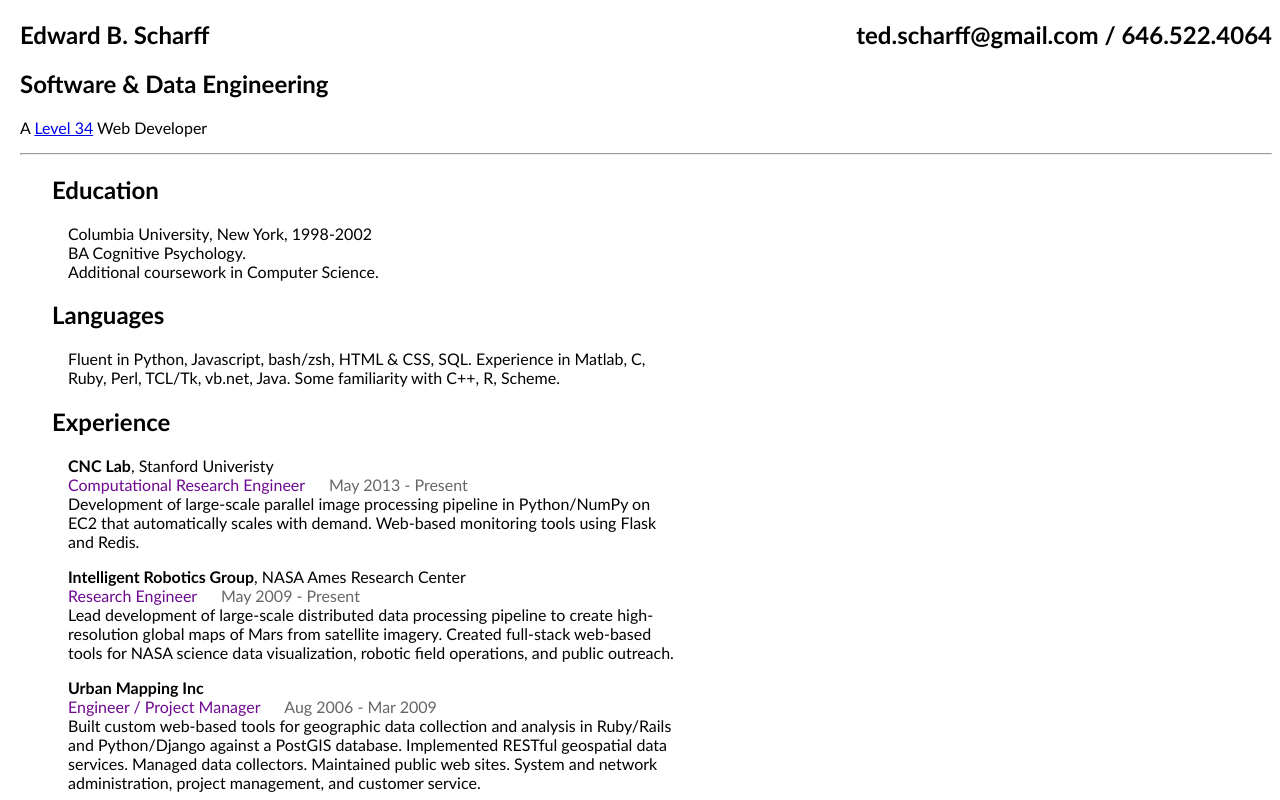
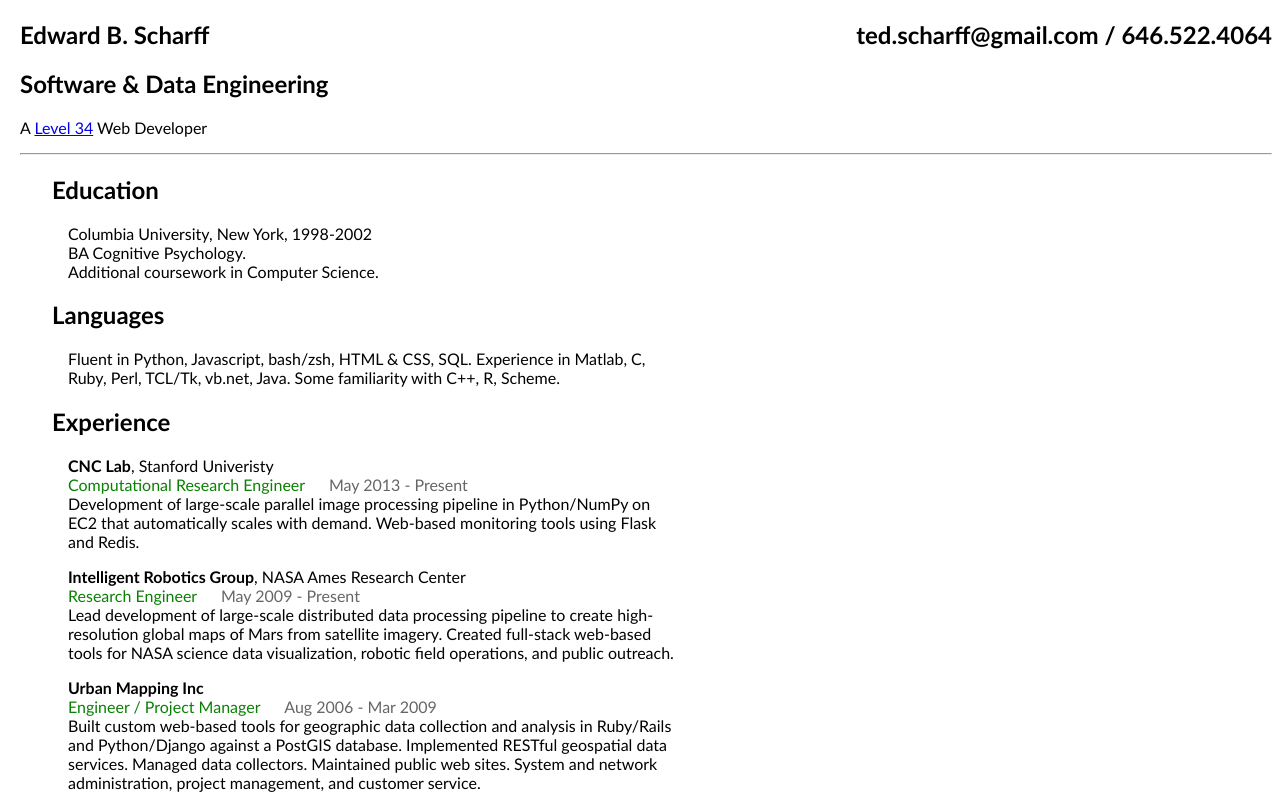
Before and after one commit to jessehattabaugh/deleted.github.io, a plain HTML site: page resume.html in a window 1280 px wide. Shown: the top 800 px of the page. Drawn offline with Linux system fonts and the light colour scheme.

Commit message:
purple text looked like links

```diff
--- a/resume.html
+++ b/resume.html
@@ -10,7 +10,7 @@
             }
 
             em {
-                color: #6d088f;
+                color: #098003;
                 font-style: normal;
             }
             #details {
```
